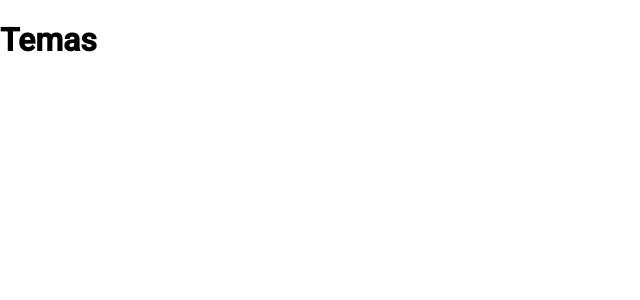
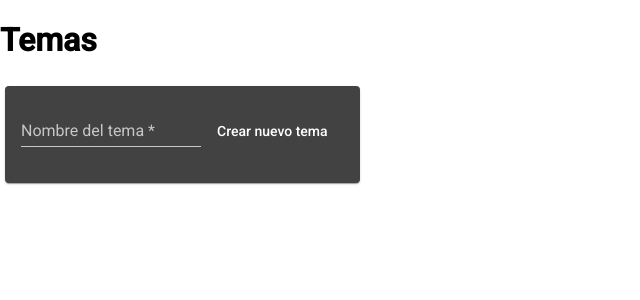
Before and after one commit to solidjobs/solidstudies, an Angular app in the folder resources/solid-studies/: page /subjects in a window 1280 px wide. Shown: the top 300 px of the page, without its empty margins (0-640 px from the left). Built offline with nearby package versions, Linux system fonts and the light colour scheme.

Commit message:
Create new subjects

```diff
--- a/resources/solid-studies/src/app/_Services/subject.service.ts
+++ b/resources/solid-studies/src/app/_Services/subject.service.ts
@@ -52,4 +52,14 @@ export class SubjectService {
       return subject;
     }));
   }
+
+  public createSubject(name: string): Observable<any> {
+    return this.http.post(environment.apiUrl + '/subject', {
+      name
+    }, {
+      headers: {
+        token: localStorage.getItem(environment.sessionKey)
+      }
+    });
+  }
 }
--- a/resources/solid-studies/src/app/subjects/subjects.component.html
+++ b/resources/solid-studies/src/app/subjects/subjects.component.html
@@ -3,6 +3,17 @@
 <div *ngIf="loading">
   <mat-spinner></mat-spinner>
 </div>
+<mat-card>
+  <form [formGroup]="newSubject" (ngSubmit)="createSubject()">
+    <mat-error *ngIf="newSubjectError">Hubo un error intentando crear el nuevo tema</mat-error>
+    <mat-form-field>
+      <input matInput formControlName="name" placeholder="Nombre del tema" required />
+      <mat-error>El campo es erróneo</mat-error>
+    </mat-form-field>
+
+    <button *ngIf="!loading" mat-button>Crear nuevo tema</button>
+  </form>
+</mat-card>
 <div>
   <mat-card *ngFor="let subject of this.subjects">
     <mat-card-content (click)="this.navigateToSubject(subject.id)">
--- a/resources/solid-studies/src/app/subjects/subjects.component.ts
+++ b/resources/solid-studies/src/app/subjects/subjects.component.ts
@@ -1,6 +1,7 @@
 import { Component, OnInit } from '@angular/core';
 import {SubjectService} from "../_Services/subject.service";
 import {Router} from "@angular/router";
+import {FormBuilder, FormGroup, Validators} from "@angular/forms";
 
 interface SubjectElement {
   id: number,
@@ -17,16 +18,26 @@ interface SubjectElement {
 })
 export class SubjectsComponent implements OnInit {
 
+  newSubject: FormGroup;
+  newSubjectError = false;
   loading = false;
   subjects: SubjectElement[] = [];
 
   constructor(
     private subjectService: SubjectService,
-    private route: Router
+    private route: Router,
+    private formBuilder: FormBuilder
   ) { }
 
   ngOnInit() {
     this.loadSubjectList();
+    this.initializeNewSubjectForm();
+  }
+
+  initializeNewSubjectForm() {
+    this.newSubject = this.formBuilder.group({
+      name: ['', Validators.required]
+    });
   }
 
   navigateToSubject(id: number) {
@@ -46,4 +57,18 @@ export class SubjectsComponent implements OnInit {
       }
     );
   }
+
+  createSubject() {
+    this.loading = true;
+    this.newSubjectError = false;
+
+    this.subjectService.createSubject(this.newSubject.controls['name'].value).subscribe(
+      (ok) => {
+        this.loadSubjectList();
+      },
+      (ko) => {
+        this.newSubjectError = true;
+      }
+    )
+  }
 }
```
